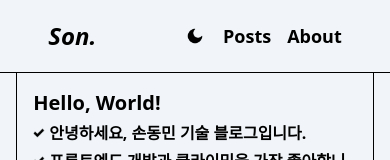
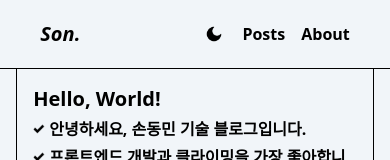
Before and after one commit to dmson1218/blog, a Next.js app: page / in a window 390 px wide. Shown: the top 160 px of the page. Built offline with nearby package versions, Linux system fonts and the light colour scheme.

Commit message:
ui: ui 수정

```diff
--- a/src/components/Navigation.tsx
+++ b/src/components/Navigation.tsx
@@ -14,11 +14,14 @@ const Navigation = () => {
 
     return (
         <nav className="py-5 border-b my-border">
-            <div className="my-width px-8 mx-auto flex justify-between items-center">
-                <Link href="/" className="text-2xl font-semibold italic">
+            <div className="my-width px-6 sm:px-8 mx-auto flex justify-between items-center">
+                <Link
+                    href="/"
+                    className="text-xl sm:text-2xl font-semibold italic"
+                >
                     Son.
                 </Link>
-                <div className="flex gap-4 text-lg">
+                <div className="flex gap-4 sm:text-lg">
                     <DarkModeToggle />
                     {navigationItems.map(item => (
                         <Link
```
